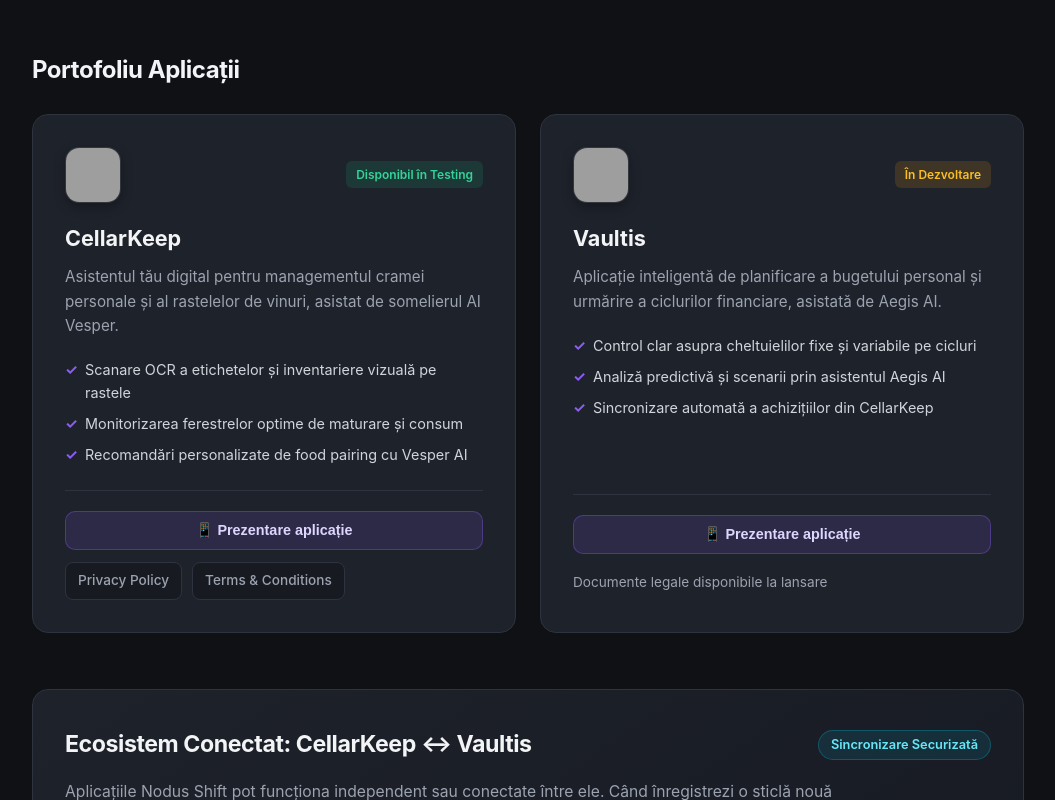
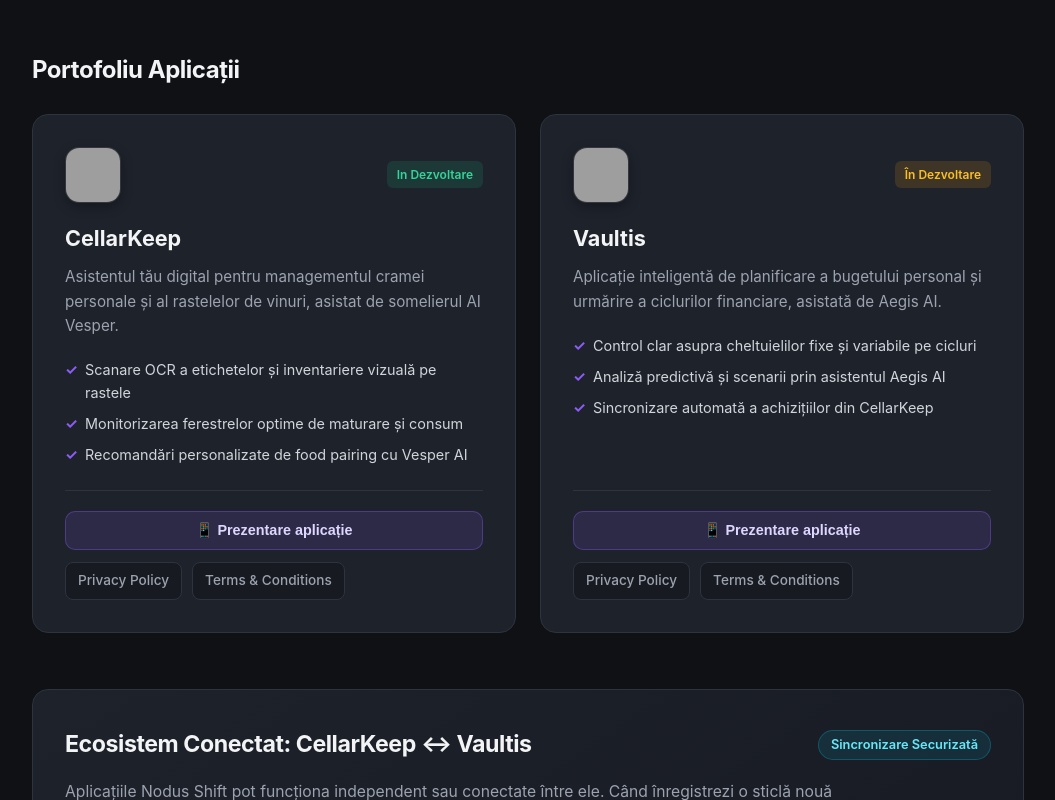
Before and after one commit to NodusShift/nodusshift.github.io, a plain HTML site: page index.html in a window 1280 px wide. Shown: the part 477-1277 px from the top of the page, without its empty margins (112-1167 px from the left). Drawn offline with Linux system fonts and the light colour scheme; grey boxes are pictures that could not be loaded.

Commit message:
Update status tag and add legal links

```diff
--- a/index.html
+++ b/index.html
@@ -607,7 +607,7 @@
                             <div class="app-icon">
                                 <img src="cellarkeep-icon.png" alt="CellarKeep">
                             </div>
-                            <span class="status-tag">Disponibil în Testing</span>
+                            <span class="status-tag">In Dezvoltare</span>
                         </div>
                         <h3>CellarKeep</h3>
                         <p>
@@ -654,7 +654,8 @@
                             📱 Prezentare aplicație
                         </button>
                         <div class="card-links">
-                            <span style="color: var(--text-secondary); font-size: 0.85rem; padding: 6px 0;">Documente legale disponibile la lansare</span>
+                            <a href="vaultis-privacy.html" class="btn-link">Privacy Policy</a>
+                            <a href="vaultis.html" class="btn-link">Terms &amp; Conditions</a>
                         </div>
                     </div>
                 </article>
```
